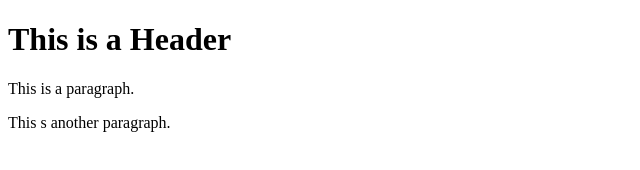
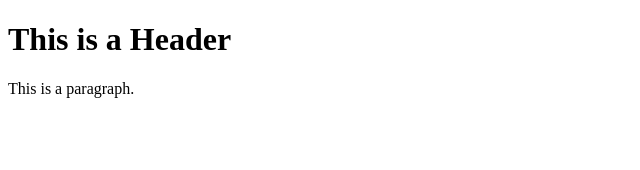
Before and after one commit to han-nah444/git-test, a plain HTML site: page index.html in a window 1280 px wide. Shown: the whole page, without its empty margins (0-640 px from the left). Drawn offline with Linux system fonts and the light colour scheme.

Commit message:
Second commit

```diff
--- a/index.html
+++ b/index.html
@@ -3,6 +3,5 @@
   <body>
     <h1>This is a Header</h1>
     <p>This is a paragraph.</p>
-    <p>This s another paragraph.</p>
   </body>
 </html>
```
